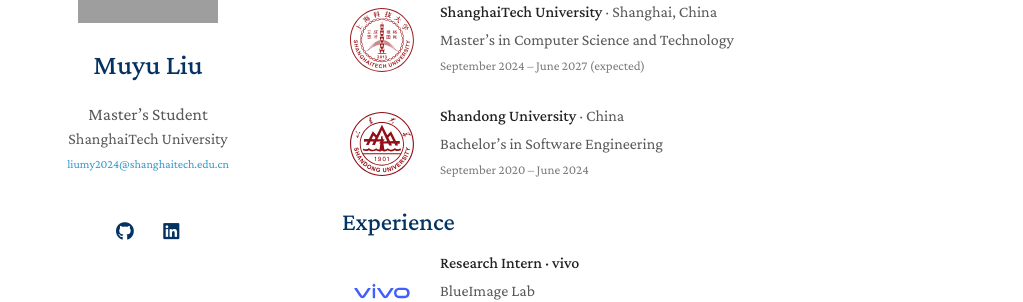
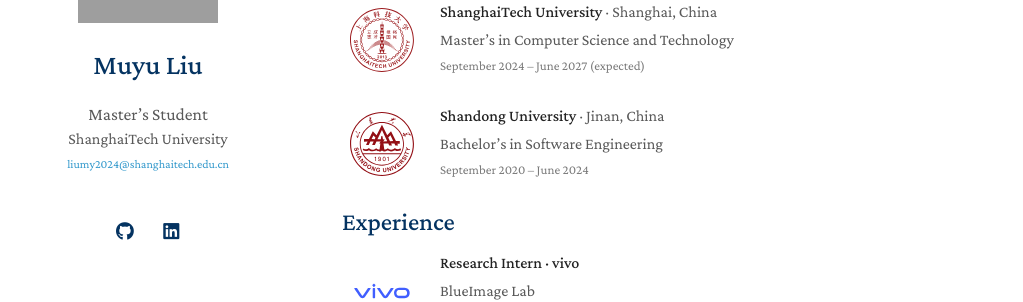
Before and after one commit to brucelmy02/brucelmy02.github.io, a Jekyll site: the page built from index.md, in a window 1280 px wide and 900 px high, scrolled down 1439 px. Shown: the part 297-599 px from the top of the window, without its empty margins (128-1151 px from the left). Built offline with Jekyll 4.4.1, drawn with Linux system fonts in a browser that asks for light colours; a style sheet for code colours, icons or effects is not loaded; our own code applies the rules of GitHub Pages for plain Markdown files; grey boxes are pictures that could not be loaded.

Commit message:
Add Jinan to Shandong University education entry

```diff
--- a/index.md
+++ b/index.md
@@ -48,7 +48,7 @@ My name is Muyu Liu (柳沐雨 in Chinese). I am currently pursuing an M.S. degr
 <div class="affiliation-entry">
   <div class="affiliation-logo"><img src="./assets/img/sdu-v2.svg" alt="Shandong University logo" width="64" height="64" loading="lazy"></div>
   <div class="affiliation-content">
-    <p class="affiliation-heading"><strong>Shandong University</strong> · China</p>
+    <p class="affiliation-heading"><strong>Shandong University</strong> · Jinan, China</p>
     <p>Bachelor’s in Software Engineering</p>
     <p class="affiliation-date">September 2020 – June 2024</p>
   </div>
```
